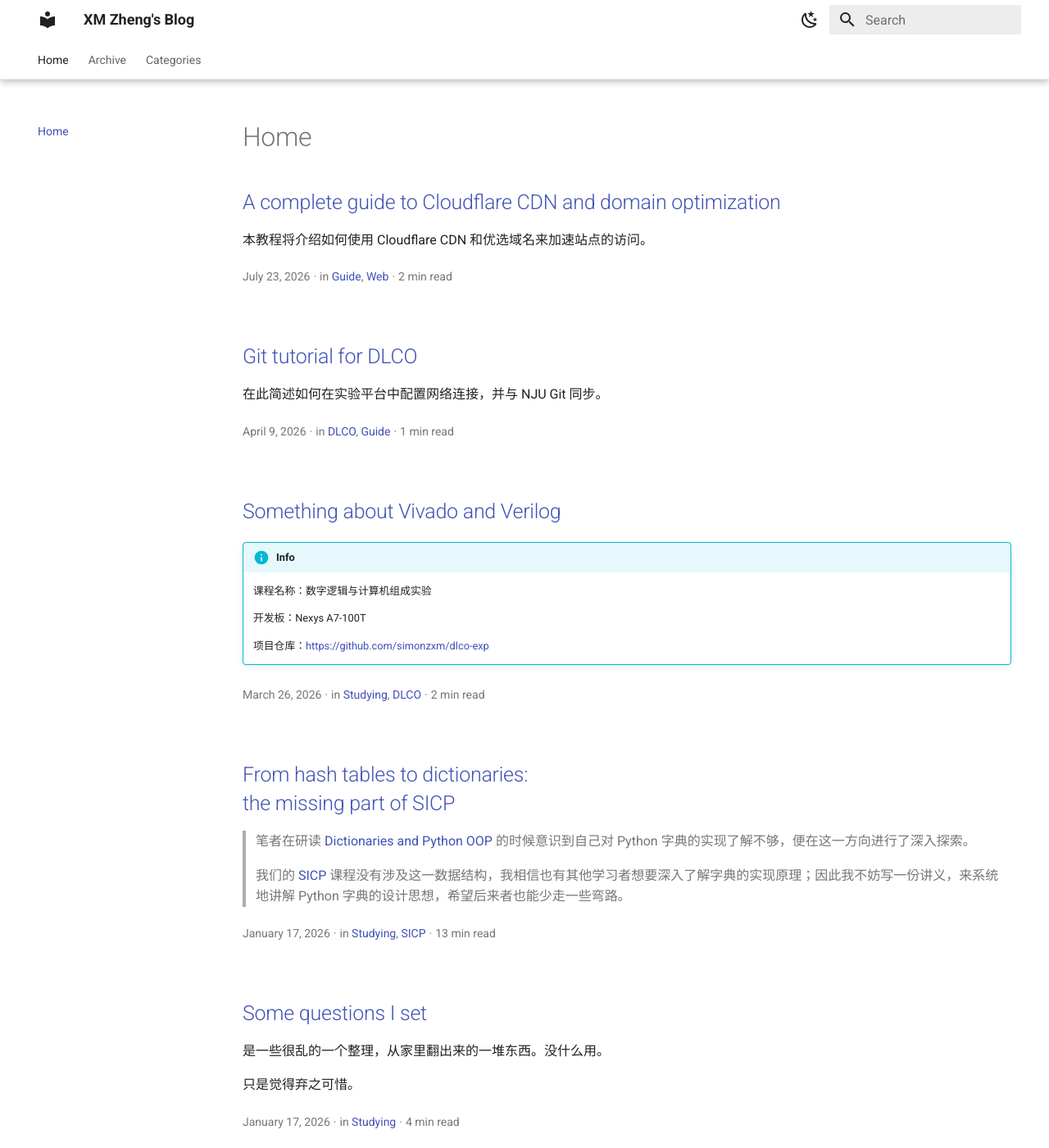
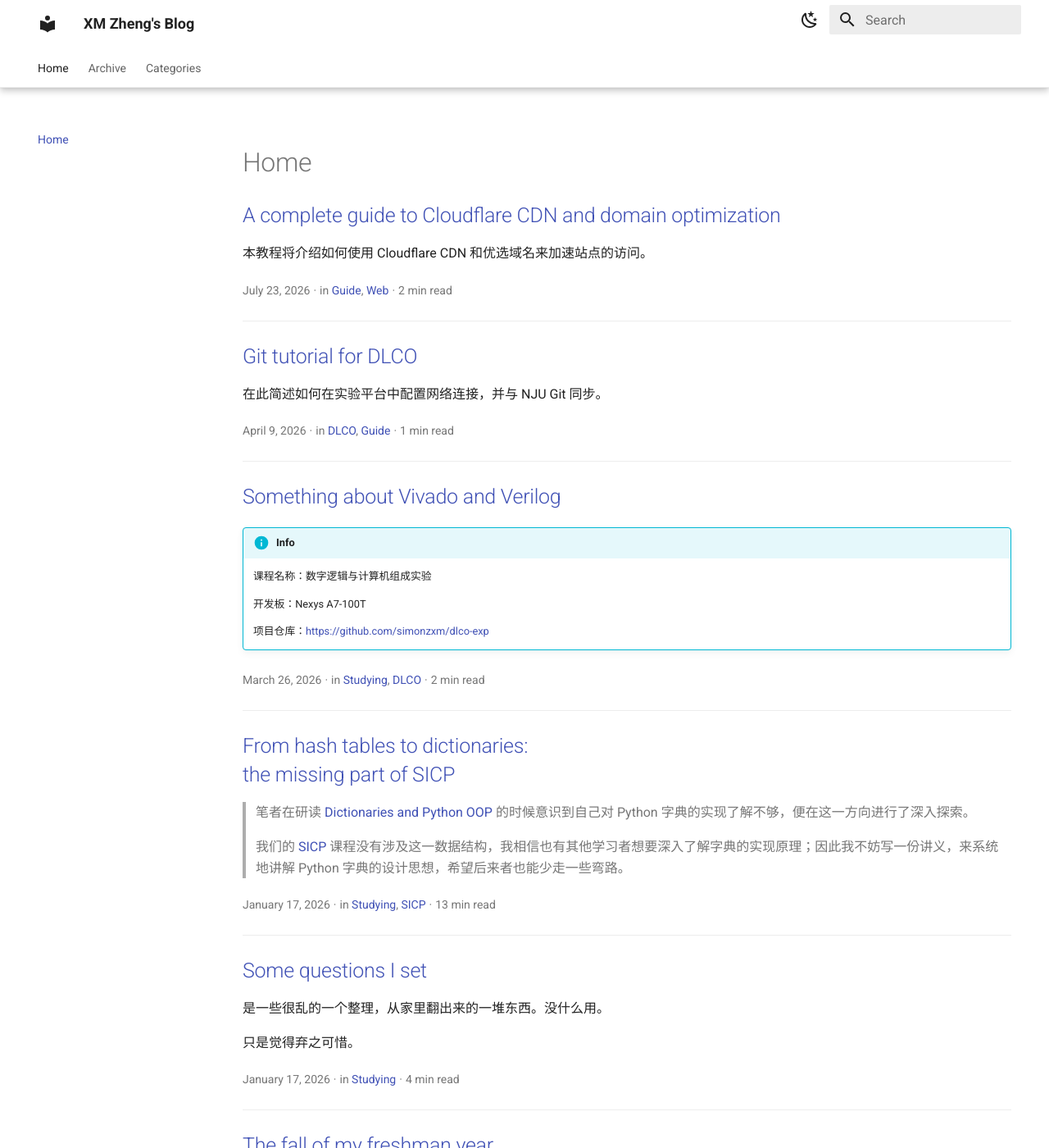
Before and after one commit to simonzxm/blog, an MkDocs documentation site: the page built from docs/index.md, in a window 1280 px wide and 1400 px high. Shown: the whole window at 82% size. Built offline with MkDocs 1.6.1 and Material for MkDocs 9.7.7, drawn with Linux system fonts in a browser that asks for light colours; comment, search, counter and statistics services are not loaded.

Commit message:
Adjust post excerpt styles

```diff
--- a/docs/stylesheets/extra.css
+++ b/docs/stylesheets/extra.css
@@ -30,6 +30,14 @@
 
 .md-cover + h1 {
   display: none;
+}
+
+.md-post--excerpt {
+  margin-bottom: 1rem;
+}
+
+.md-post--excerpt h2 {
+  margin: 1em 0 .64em;
 }
 
 details .linenos, details code, details .filename, details .pyodide-editor {
--- /dev/null
+++ b/overrides/blog.html
@@ -0,0 +1,35 @@
+<style>
+  header + .md-post--excerpt hr {
+    display: none;
+  }
+  .md-content__inner > header > h1 {
+    margin: revert;
+  }
+</style>
+
+{% extends "main.html" %}
+
+<!-- Page content -->
+{% block container %}
+  <div class="md-content" data-md-component="content">
+    <div class="md-content__inner">
+
+      <!-- Header -->
+      <header class="md-typeset">
+        {{ page.content }}
+      </header>
+
+      <!-- Posts -->
+      {% for post in posts %}
+        {% include "partials/post.html" %}
+      {% endfor %}
+
+      <!-- Pagination -->
+      {% if pagination %}
+        {% block pagination %}
+          {% include "partials/pagination.html" %}
+        {% endblock %}
+      {% endif %}
+    </div>
+  </div>
+{% endblock %}
--- a/overrides/partials/post.html
+++ b/overrides/partials/post.html
@@ -1,9 +1,7 @@
 <article class="md-post md-post--excerpt">
   <div class="md-post__content md-typeset">
+    <hr>
     {{ post.content }}
-    {% if post.config.pin %}
-      <hr>
-    {% endif %}
   </div>
   <header class="md-post__header">
     {% if post.authors %}
```
